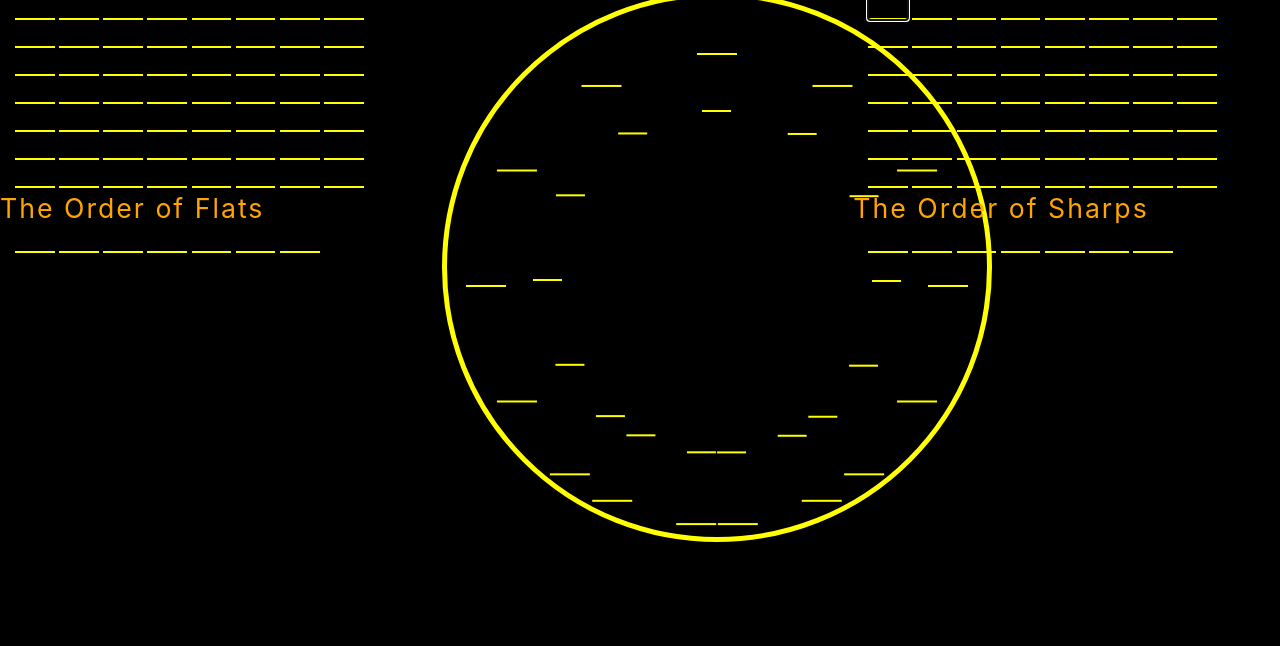
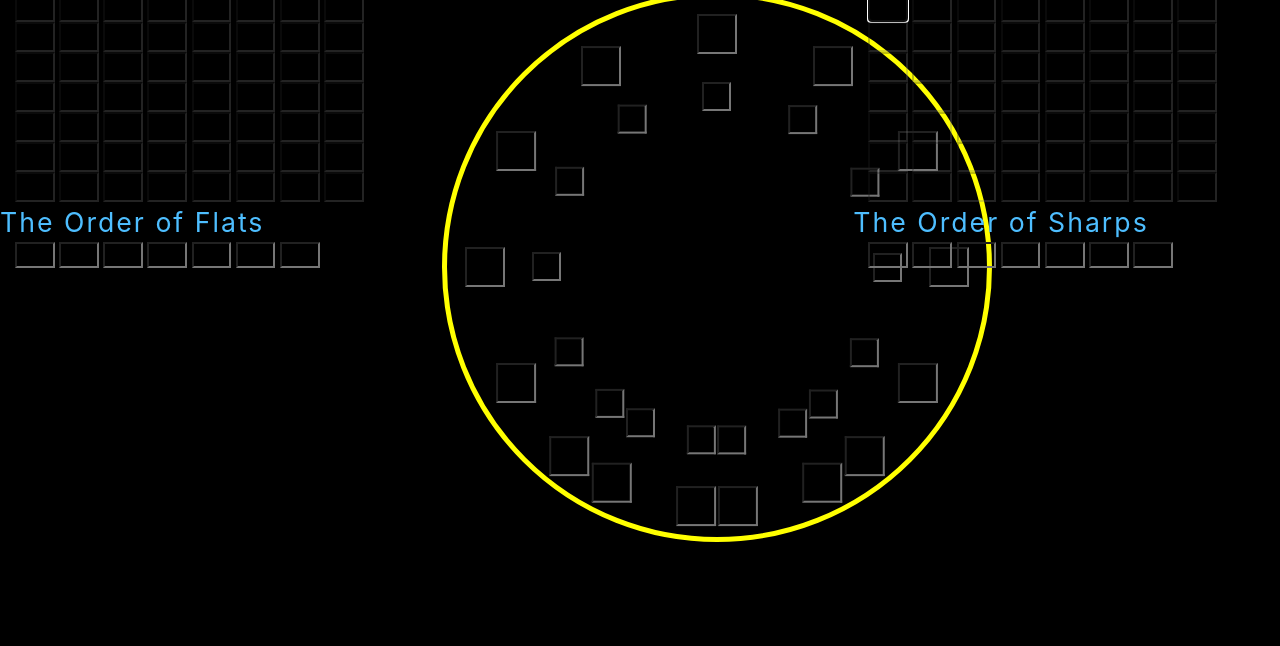
Before and after one commit to bhenryh/circleOfFifths, a plain HTML site: page index.html in a window 1280 px wide. Shown: the part 456-1102 px from the top of the page. Drawn offline with nearby package versions, Linux system fonts and the light colour scheme.

Commit message:
styling adjustments

```diff
--- a/style.css
+++ b/style.css
@@ -1,6 +1,6 @@
 body {
     background-color: black;
-    color: orange;
+    color: rgb(78, 190, 255);
 }
 
 h1 {
@@ -56,8 +56,9 @@ h1 {
     height: 40px;
     width: 40px;
     background: none;
-    border: none;
-    border-bottom: 2px solid yellow;
+    /* border: none; */
+    /* border-bottom: 2px solid yellow; */
+    color: chartreuse;
 }
 
 .circle .circle-letterB input {
@@ -66,8 +67,9 @@ h1 {
     height: 40px;
     width: 40px;
     background: none;
-    border: none;
-    border-bottom: 2px solid yellow;
+    /* border: none; */
+    /* border-bottom: 2px solid yellow; */
+    color: chartreuse;
 }
 
 .mini-circle .circle-number {
@@ -99,8 +101,9 @@ h1 {
     height: 29px;
     width: 29px;
     background: none;
-    border: none;
-    border-bottom: 2px solid yellow;
+    /* border: none; */
+    /* border-bottom: 2px solid yellow; */
+    color: chartreuse;
 }
 
 .mini-circle .circle-numberB input {
@@ -109,8 +112,9 @@ h1 {
     height: 29px;
     width: 29px;
     background: none;
-    border: none;
-    border-bottom: 2px solid yellow;
+    /* border: none; */
+    /* border-bottom: 2px solid yellow; */
+    color: chartreuse;
 }
 
 
@@ -199,8 +203,9 @@ h1 {
     width: 10%;
     height: 70%;
     background: none;
-    border: none;
-    border-bottom: 2px solid yellow;
+    /* border: none; */
+    /* border-bottom: 2px solid yellow; */
+    color: chartreuse;
 }
 
 .ssTitle {
@@ -219,22 +224,25 @@ h1 {
     width: 10%;
     height: 70%;
     background: none;
-    border: none;
-    border-bottom: 2px solid yellow;
+    /* border: none; */
+    /* border-bottom: 2px solid yellow; */
+    color: chartreuse;
 }
 
 .flatScales input[type=text] {
     width: 10%;
     background: none;
-    border: none;
-    border-bottom: 2px solid yellow;
+    /* border: none; */
+    /* border-bottom: 2px solid yellow; */
+    color: chartreuse;
 }
 
 .sharpScales input[type=text] {
     width: 10%;
     background: none;
-    border: none;
-    border-bottom: 2px solid yellow;
+    /* border: none; */
+    /* border-bottom: 2px solid yellow; */
+    color: chartreuse;
 }
 
 /* Piano keyboard */
```
